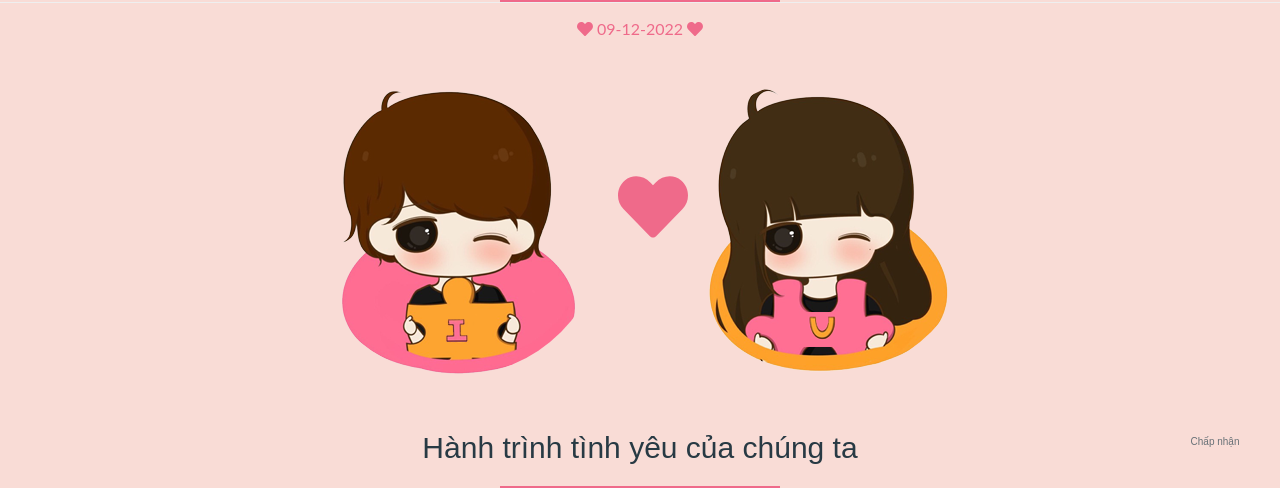
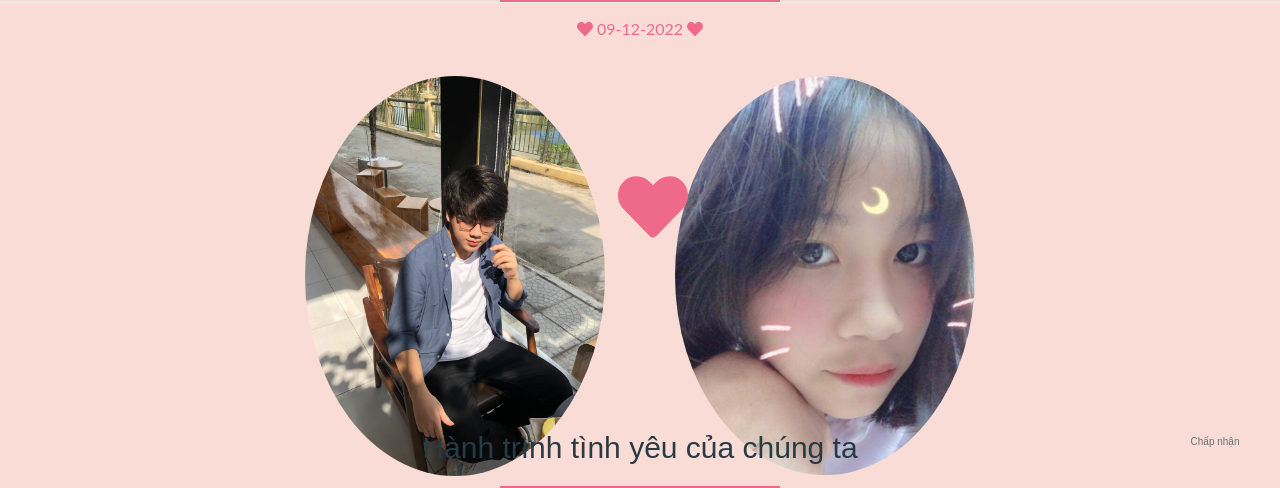
Before and after one commit to theanh28ne/loveiu, a plain HTML site: page index.html in a window 1280 px wide. Shown: the part 290-778 px from the top of the page. Drawn offline with nearby package versions, Linux system fonts and the light colour scheme; a web font is replaced by a local one.

Commit message:
Update index.html

```diff
--- a/index.html
+++ b/index.html
@@ -46,7 +46,7 @@
                 <div class="col-xs-6 text-right" data-anijs="if: click, do: rollOut animated, to: .boy, after: $removeAnim">
                     <ul class="ch-grid man wow flipInX animated" data-wow-delay="0.5s" style="visibility: visible; animation-delay: 0.5s; animation-name: flipInX;">
                         <li class="boy">
-                            <img src="./public/images/boy.png" alt="">
+                            <img src="./public/images/my.jpg" alt="">
                         </li>
                     </ul>
                 </div>
@@ -54,7 +54,7 @@
                 <div class="col-xs-6 text-left" data-anijs="if: click, do: rollIn animated, to: .girl, after: $removeAnim">
                     <ul class="ch-grid woman wow flipInX animated" data-wow-delay="0.5s" style="visibility: visible; animation-delay: 0.5s; animation-name: flipInX;">
                         <li class="girl">
-                            <img src="./public/images/girl.png" alt="">
+                            <img src="./public/images/p5.jpg" alt="">
                         </li>
                     </ul>
                 </div>
```
